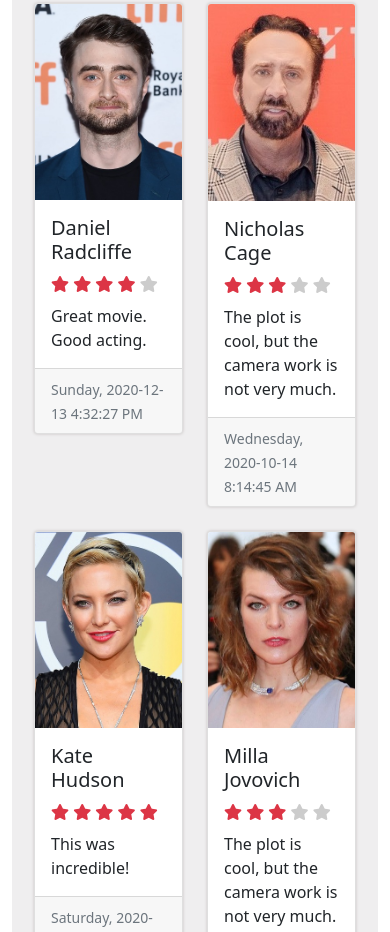
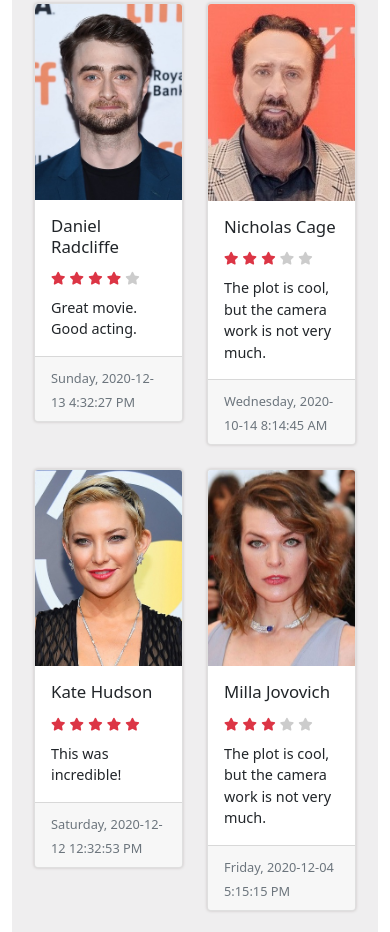
Before and after one commit to gtmizyuk/dl-js-2group, a plain HTML site: page final/index.html in a window 390 px wide. Shown: the part 844-1776 px from the top of the page. Drawn offline with nearby package versions, Linux system fonts and the light colour scheme.

Commit message:
Final Project

```diff
--- a/final/css/media-queries-styles.css
+++ b/final/css/media-queries-styles.css
@@ -25,7 +25,6 @@
     .admin-add-new-movie label {
         font-size: 1.15rem !important;
     }
-
 }
 /* Medium devices (tablets, less than 992px) */
 @media (max-width: 991.98px) {
@@ -53,6 +52,12 @@
     .some-comments {
         padding-top: 15px;
         padding-bottom: 15px;
+    }
+    h5.card-title {
+        font-size: 1.15rem;
+    }
+    .stars-review-wrapper span {
+        font-size: 0.9rem;
     }
     .cards-comments {
         margin-top: 1rem;
@@ -99,3 +104,18 @@
         margin-top: 85px;
     }
 }
+/* Small devices (landscape phones, less than 768px) */
+@media (max-width: 767.98px) {
+    h5.card-title {
+        font-size: 1.05rem;
+    }
+    .stars-review-wrapper span {
+        font-size: 0.8rem;
+    }
+    .card-text {
+        font-size: 0.9rem;
+    }
+    .text-muted {
+        font-size: 0.8rem;
+    }
+}
```
